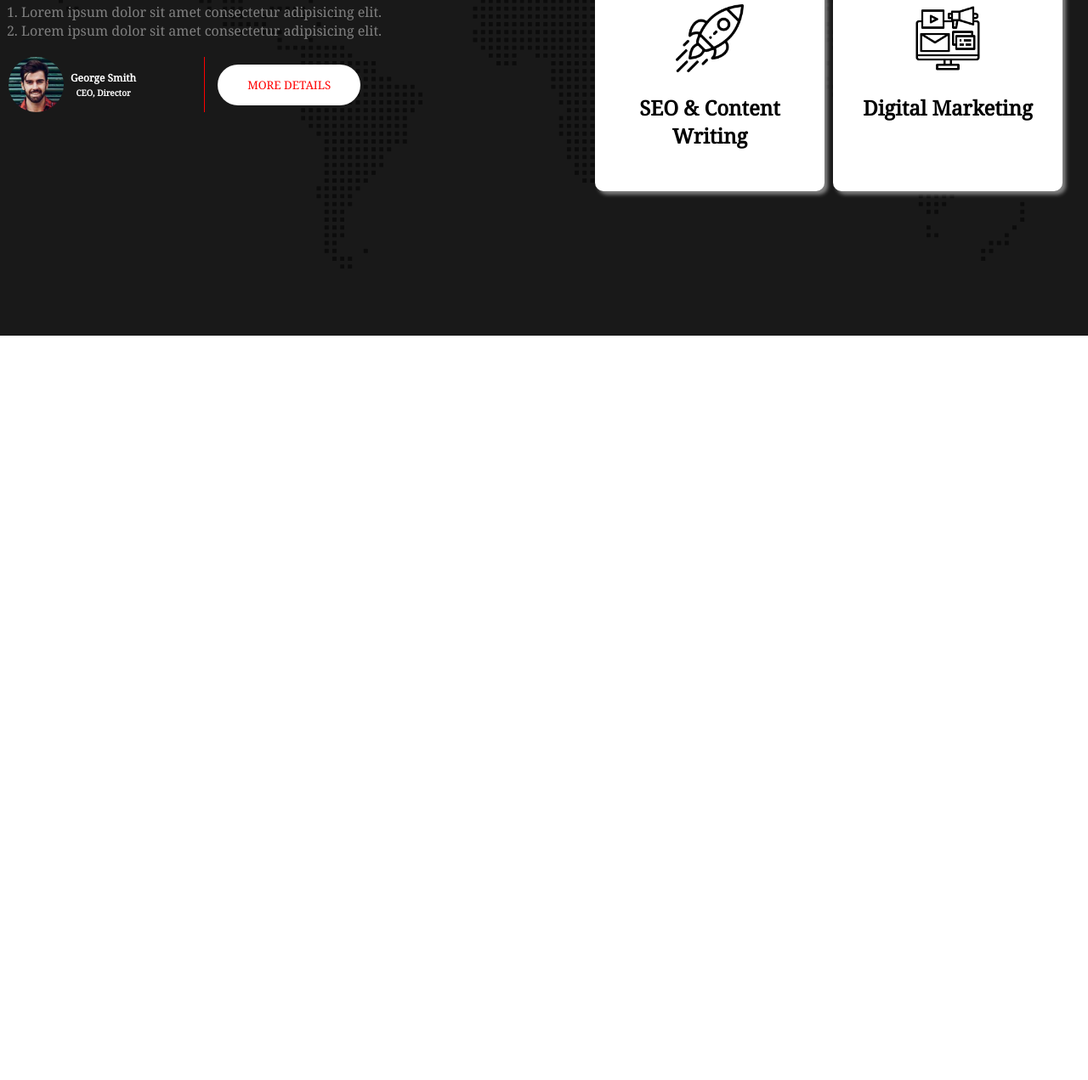
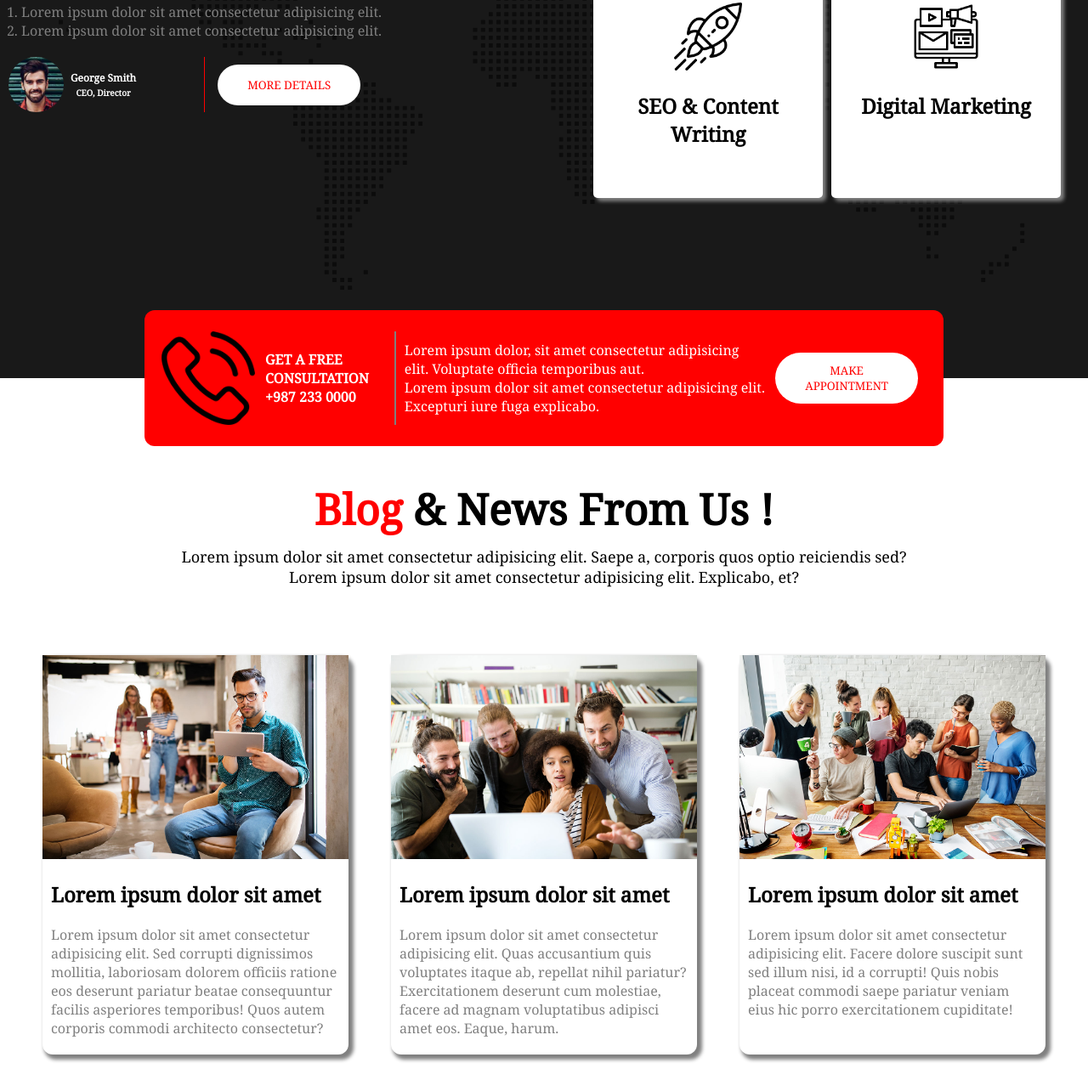
Before and after one commit to Tanjuma98/digital-agence, a plain HTML site: page index.html in a window 1280 px wide. Shown: the part 1333-2604 px from the top of the page at 85% size. Before the commit the page ends 1728 px from the top, so only its background shows below. Drawn offline with Linux system fonts and the light colour scheme.

Commit message:
appointment and blog section added

```diff
--- a/index.html
+++ b/index.html
@@ -57,8 +57,8 @@
                     <button class="service-btn">SERVICE LIST</button>
                     <h1 class="service-title"><span class="primary-color">Services</span> We Can Help You With !</h1>
                     <p class="service-description">Lorem ipsum dolor sit amet consectetur adipisicing elit. Architecto,
-                    repellendus! Eaque dolor veritatis itaque! Sequi, reprehenderit eligendi quidem velit aut,
-                    voluptas laborum totam rem error perspiciatis molestias, itaque eum iusto!</p>
+                        repellendus! Eaque dolor veritatis itaque! Sequi, reprehenderit eligendi quidem velit aut,
+                        voluptas laborum totam rem error perspiciatis molestias, itaque eum iusto!</p>
                     <ul class="service-list">
                         <li>Lorem ipsum dolor sit amet consectetur adipisicing elit.</li>
                         <li>Lorem ipsum dolor sit amet consectetur adipisicing elit.</li>
@@ -101,6 +101,56 @@
             </div>
         </div>
         <!-- service-container section ends here -->
+        <!-- contact-appointment section starts here -->
+        <div class="contact-appointment-container">
+            <div class="contact">
+                <div class="contact-inside">
+                    <img src="asset/icons/phone-call.png" alt="" class="contact-img">
+                    <h4 class="contact-info">GET A FREE CONSULTATION<br>+987 233 0000</h4>
+                </div>
+            </div>
+            <div class="appointment">
+                <div class="appointment-inside">
+                    <p class="appoinment-info">Lorem ipsum dolor, sit amet consectetur adipisicing elit. Voluptate
+                        officia temporibus aut.<br>Lorem ipsum dolor sit amet consectetur adipisicing elit. Excepturi
+                        iure fuga explicabo.</p>
+                    <button class="appointment-btn">MAKE APPOINTMENT</button>
+                </div>
+            </div>
+        </div>
+        <!-- contact-appointment section ends here -->
+        <!-- blog-news section start here -->
+        <div class="blog-news-container">
+            <h1 class="blog-news-title"><span class="primary-color">Blog</span> & News From Us !</h1>
+            <p class="blog-news-description">Lorem ipsum dolor sit amet consectetur adipisicing elit. Saepe a, corporis
+            quos optio reiciendis sed? <br>Lorem ipsum dolor sit amet consectetur adipisicing elit. Explicabo, et?
+            </p>
+            <div class="blog-container">
+                <div class="blog">
+                    <img src="asset/image/blog-1.jpg" alt="" class="blog-img">
+                    <h2 class="blog-title">Lorem ipsum dolor sit amet</h2>
+                    <p class="blog-description">Lorem ipsum dolor sit amet consectetur adipisicing elit. Sed corrupti
+                    dignissimos mollitia, laboriosam dolorem officiis ratione eos deserunt pariatur beatae
+                    consequuntur facilis asperiores temporibus! Quos autem corporis commodi architecto consectetur?
+                    </p>
+                </div>
+                <div class="blog">
+                    <img src="asset/image/blog-2.jpg" alt="" class="blog-img">
+                    <h2 class="blog-title">Lorem ipsum dolor sit amet</h2>
+                    <p class="blog-description">Lorem ipsum dolor sit amet consectetur adipisicing elit. Quas
+                    accusantium quis voluptates itaque ab, repellat nihil pariatur? Exercitationem deserunt cum
+                    molestiae, facere ad magnam voluptatibus adipisci amet eos. Eaque, harum.</p>
+                </div>
+                <div class="blog">
+                    <img src="asset/image/blog-3.jpg" alt="" class="blog-img">
+                    <h2 class="blog-title">Lorem ipsum dolor sit amet</h2>
+                    <p class="blog-description">Lorem ipsum dolor sit amet consectetur adipisicing elit. Facere dolore
+                    suscipit sunt sed illum nisi, id a corrupti! Quis nobis placeat commodi saepe pariatur veniam
+                    eius hic porro exercitationem cupiditate!</p>
+                </div>
+            </div>
+        </div>
+        <!-- blog-news section ends here -->
     </section>
 </body>
 
--- a/styles/agence.css
+++ b/styles/agence.css
@@ -95,7 +95,7 @@
     display: flex;
     justify-content: center;
     align-items: center;
-    padding-bottom: 50px;
+    padding-bottom: 100px;
 }
 /* service-left container section styles */
 .service-left-container{
@@ -167,7 +167,7 @@
 }
 .service-right-box-up{
     width: 100%;
-    padding: 10px;
+    padding: 8px;
     display: flex;
     justify-content: center;
     align-items: center;
@@ -175,7 +175,7 @@
 }
 .service-right-box-down{
     width: 100%;
-    padding: 10px;
+    padding: 8px;
     display: flex;
     justify-content: center;
     align-items: center;
@@ -183,8 +183,8 @@
 }
 .box{
     width: 270px;
-    height: 270px;
-    border-radius: 10px;
+    height: 280px;
+    border-radius: 5px;
     box-shadow: 4px 4px 4px gray;
     background-color: white;
     text-align: center;
@@ -201,3 +201,93 @@
     text-align: center;
     padding: 20px;
 }
+/* contact-appointment section styles */
+.contact-appointment-container{
+    border-radius: 12px;
+    padding: 20px;
+    height: 120px;
+    width: 900px;
+    margin-top: -80px;
+    margin-left: auto;
+    margin-right: auto;
+    background-color: red;
+    color: white;
+    display: flex;
+    align-items: center;
+    justify-content: center;
+}
+.contact-inside{
+    padding-right: 30px;
+    border-right: 2px solid gray;
+    display: flex;
+    align-items: center;
+    justify-content: center;
+    gap: 12px;
+    text-align: start;
+}
+.contact-img{
+    width: 110px;
+    height: 110px;
+}
+.appointment-inside{
+    padding: 10px;
+    display: flex;
+    align-items: center;
+    justify-content: center;
+    gap: 12px;
+}
+.appointment-info{
+    font-size: 14px;
+    text-align: start;
+}
+.appointment-btn{
+    padding: 12px 35px;
+    border: 0;
+    border-radius: 35px;
+    color: red;
+    background-color: white;
+    text-align: center;
+}
+/* blog-news section styles */
+.blog-news-container{
+    margin-left: auto;
+    margin-right: auto;
+    margin-bottom: 30px;
+}
+.blog-news-title{
+    font-size: 50px;
+    font-weight: 700;
+    color: black;
+    text-align: center;
+    margin-top: 40px;
+    margin-bottom: 10px;
+}
+.blog-news-description{
+    text-align: center;
+    margin-bottom: 80px;
+    font-size: 18px;
+}
+.blog-container{
+    display: flex;
+    align-items: center;
+    justify-content: space-evenly;
+    text-align: start;
+}
+.blog{
+    border-radius: 12px;
+    box-shadow: 4px 4px 4px 2px gray;
+    width: 360px;
+    height: 470px;
+}
+.blog-img{
+    width: 100%;
+    margin-bottom: 10px;
+}
+.blog-title{
+    padding: 10px;
+    font-size: 24px;
+}
+.blog-description{
+    color: gray;
+    padding: 10px;
+}
```
